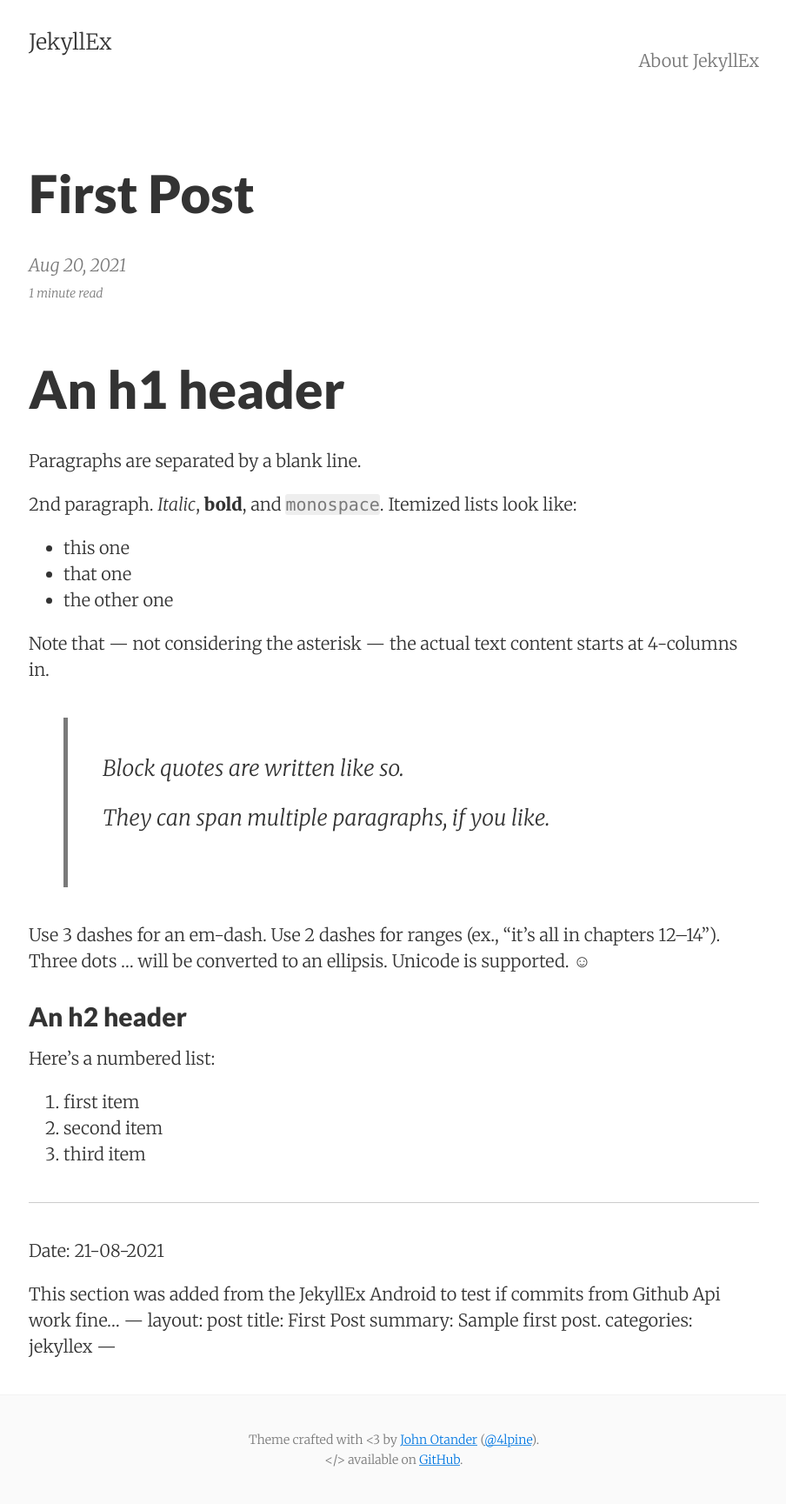
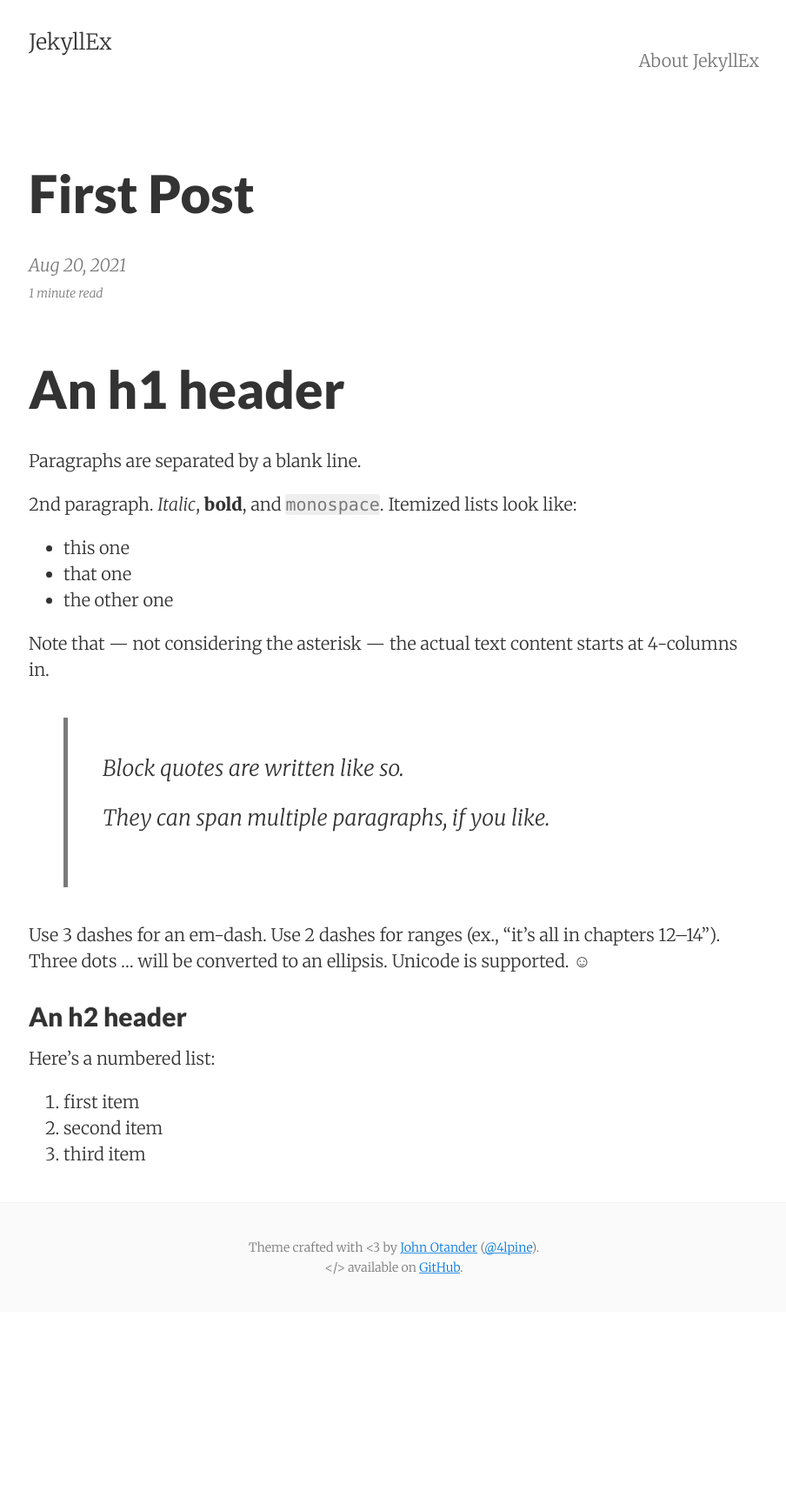
Before and after one commit to jekyllex/demo-jekyll-blog, a Jekyll site: the page built from _posts/2021-08-20-first-post.md, in a window 1280 px wide. Shown: the whole page at 87% size, without its empty margins (187-1091 px from the left). Built offline with Jekyll 4.4.1, drawn with Linux system fonts in a browser that asks for light colours; our own code applies the rules of GitHub Pages for plain Markdown files; after the commit the page ends 1508 px from its top, so only the background shows below that.

Commit message:
Revert content.

```diff
--- a/_posts/2021-08-20-first-post.md
+++ b/_posts/2021-08-20-first-post.md
@@ -33,14 +40,3 @@ Here's a numbered list:
  1. first item
  2. second item
  3. third item
-
------------
-
-Date: 21-08-2021
-
-This section was added from the JekyllEx Android to test if commits from Github Api work fine... ---
-layout: post
-title: First Post
-summary: Sample first post.
-categories: jekyllex
----
```
Also changed, not shown: other parts of _posts/2021-08-20-first-post.md (+7 -0 lines).
